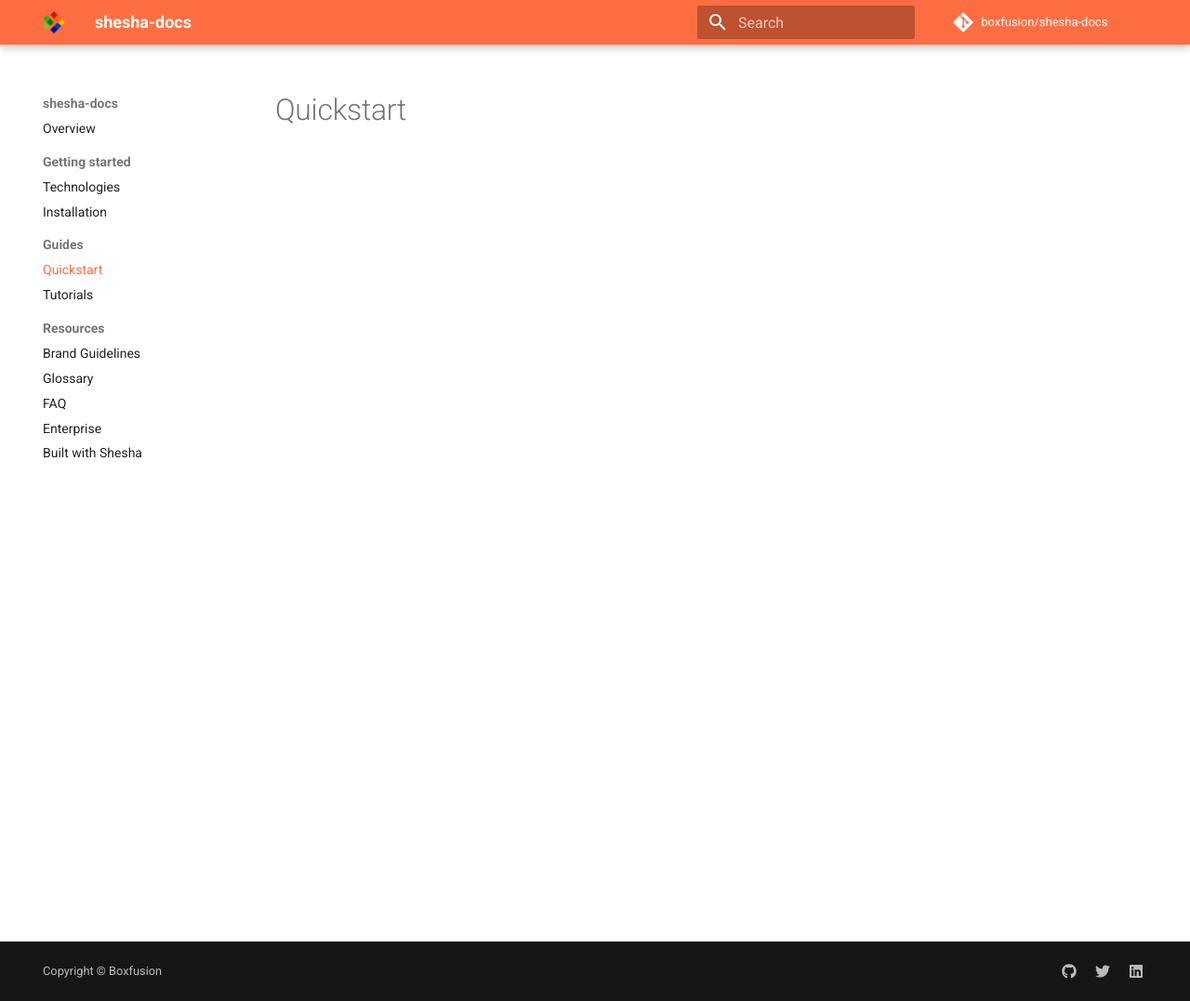
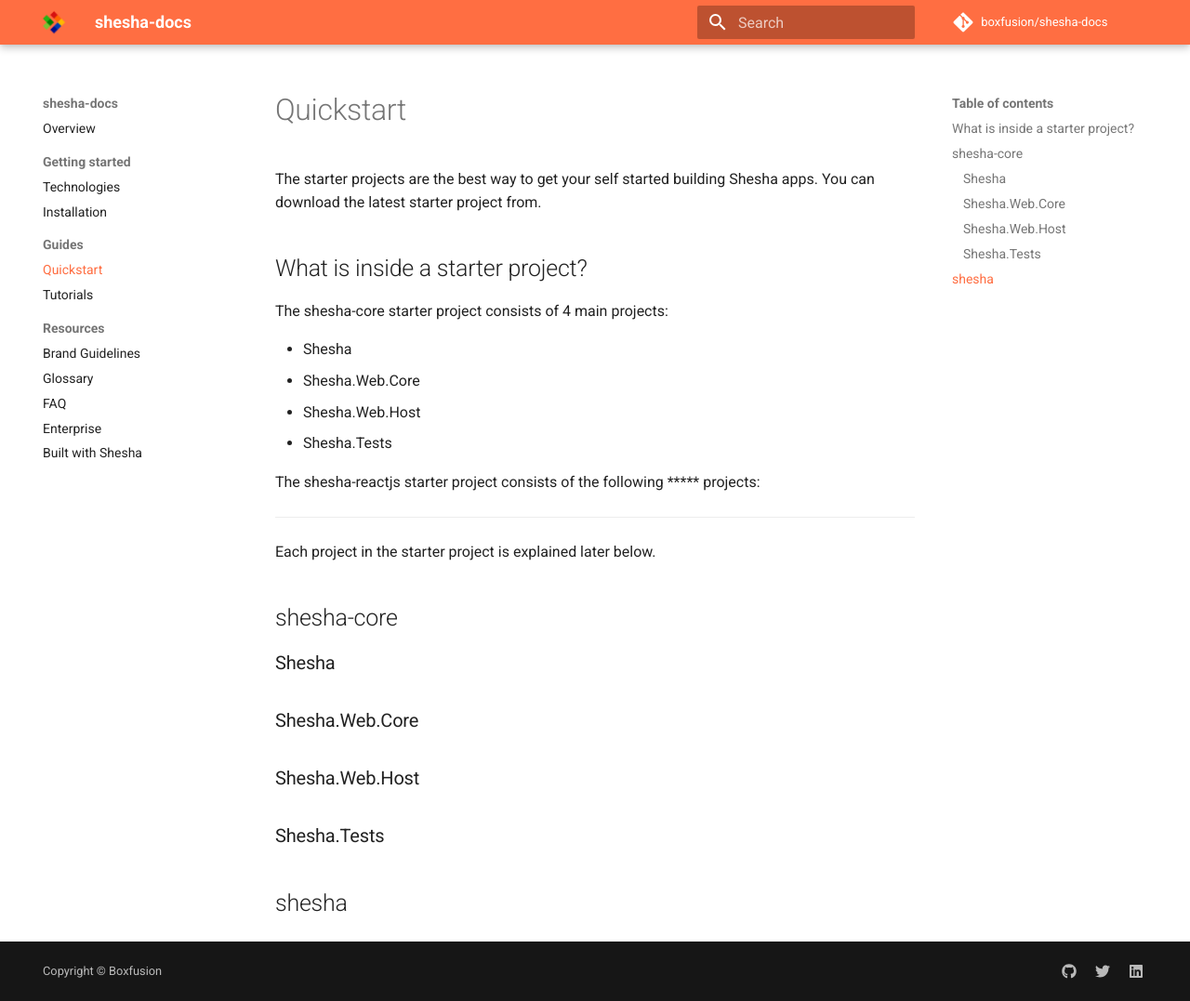
Before and after one commit to Boxfusion/shesha-docs, an MkDocs documentation site: the page built from docs/guides/00-quickstart.md, in a window 1280 px wide and 1077 px high. Shown: the whole window at 93% size. Built offline with MkDocs 1.6.1 and Material for MkDocs 9.7.7, drawn with Linux system fonts in a browser that asks for light colours; comment, search, counter and statistics services are not loaded.

Commit message:
Quickstart updates

```diff
--- a/docs/guides/00-quickstart.md
+++ b/docs/guides/00-quickstart.md
@@ -1 +1,27 @@
 # Quickstart
+
+The starter projects are the best way to get your self started building Shesha apps. You can download the latest starter project from.
+
+## What is inside a starter project?
+
+The shesha-core starter project consists of 4 main projects:
+
+- Shesha
+- Shesha.Web.Core
+- Shesha.Web.Host
+- Shesha.Tests
+
+The shesha-reactjs starter project consists of the following ***** projects:
+
+****
+
+Each project in the starter project is explained later below.
+
+## shesha-core
+
+### Shesha
+### Shesha.Web.Core
+### Shesha.Web.Host
+### Shesha.Tests
+
+## shesha
```
